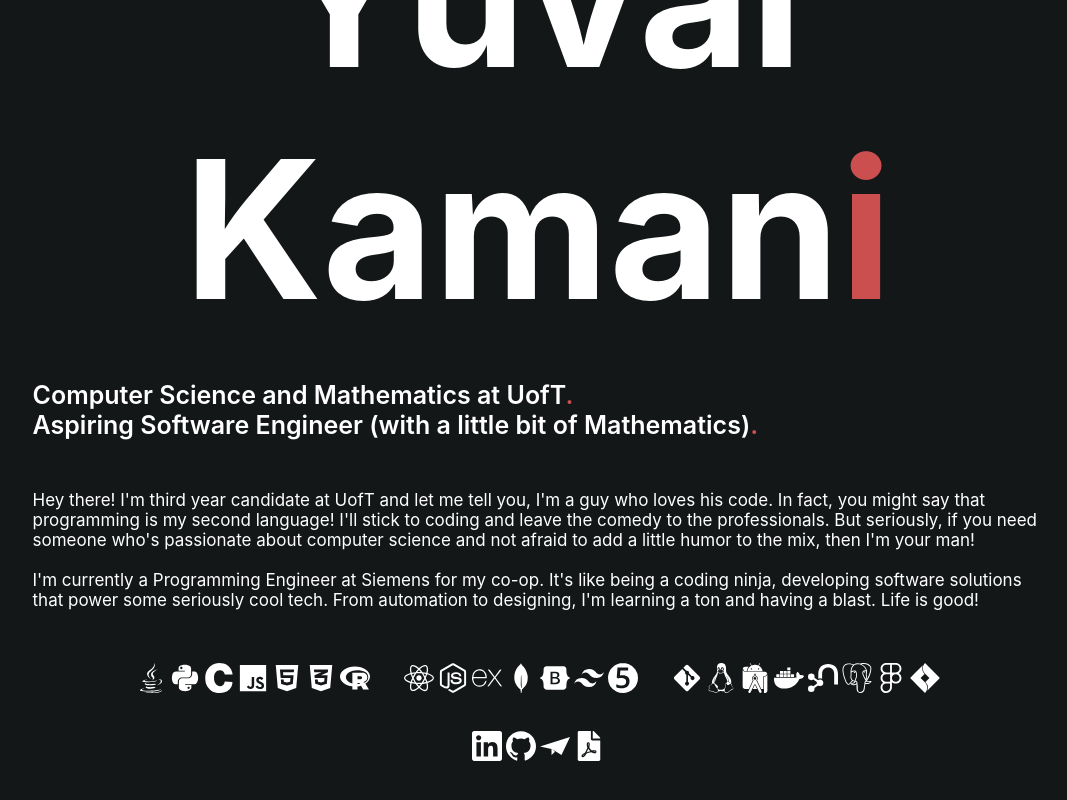
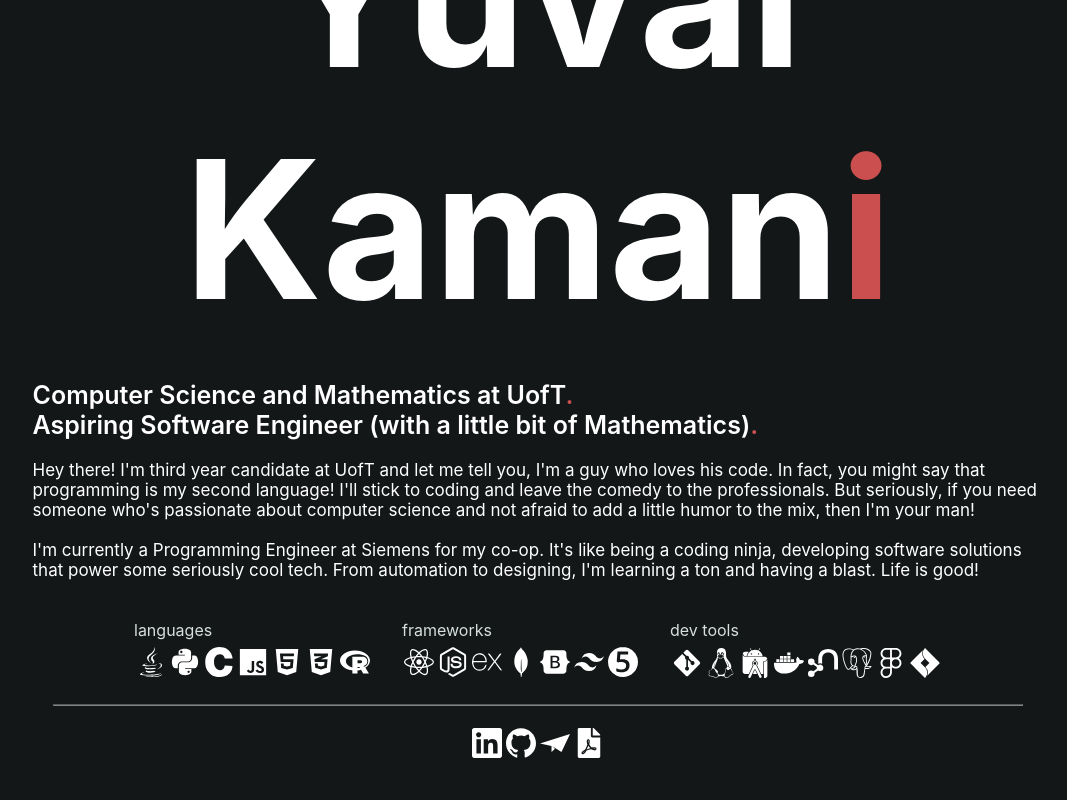
Before and after one commit to yuvalkamani/portfolio, a React (Create React App) app: page / in a window 1280 px wide. Shown: the part 230-1030 px from the top of the page, without its empty margins (102-1169 px from the left). Built offline with nearby package versions, Linux system fonts and the light colour scheme.

Commit message:
Made some refinements on the main page

```diff
--- a/src/Pages/Home.css
+++ b/src/Pages/Home.css
@@ -27,24 +27,36 @@
 }
 
 .about-me {
-  margin-top: 5%;
+  margin-top: 2%;
   text-align: left;
   font-size: 17px;
 }
 
 .skill-logos {
-  margin-top: 5%;
+  margin-top: 4%;
   display: flex;
   gap: 30px;
   justify-content: center;
 }
 
 .contact {
-  margin-top: 3%;
+  display: flex;
+  justify-content: center;
+  margin-top: 2%;
 }
 
 .contact-item {
   padding: 2px;
+}
+
+.skill-logos .skill-title {
+  margin-bottom: 2%;
+  color: #d6dede;
+  text-align: left;
+}
+
+.contact .skill-title {
+  margin-bottom: 1%;
 }
 
 a:link {
--- a/src/Pages/Home.jsx
+++ b/src/Pages/Home.jsx
@@ -67,6 +67,7 @@ const Home = () => {
         </div>
         <div className="skill-logos">
           <div className="skill-languages">
+            <div className="skill-title">languages</div>
             <FaJava className="contact-item" size={30} />
             <FaPython className="contact-item" size={30} />
             <SiC className="contact-item" size={30} />
@@ -77,6 +78,7 @@ const Home = () => {
           </div>
 
           <div className="sill-framworks">
+            <div className="skill-title">frameworks</div>
             <FaReact className="contact-item" size={30} />
             <FaNodeJs className="contact-item" size={30} />
             <SiExpress className="contact-item" size={30} />
@@ -86,6 +88,7 @@ const Home = () => {
             <SiJunit5 className="contact-item" size={30} />
           </div>
           <div className="skill-devtools">
+            <div className="skill-title">dev tools</div>
             <FaGitAlt className="contact-item" size={30} />
             <SiLinux className="contact-item" size={30} />
             <SiAndroidstudio className="contact-item" size={30} />
@@ -96,6 +99,7 @@ const Home = () => {
             <SiJirasoftware className="contact-item" size={30} />
           </div>
         </div>
+        <hr style={{ margin: "2%", opacity: "50%" }} />
         <div className="contact">
           <a
             href="https://www.linkedin.com/in/ykamani/"
```
